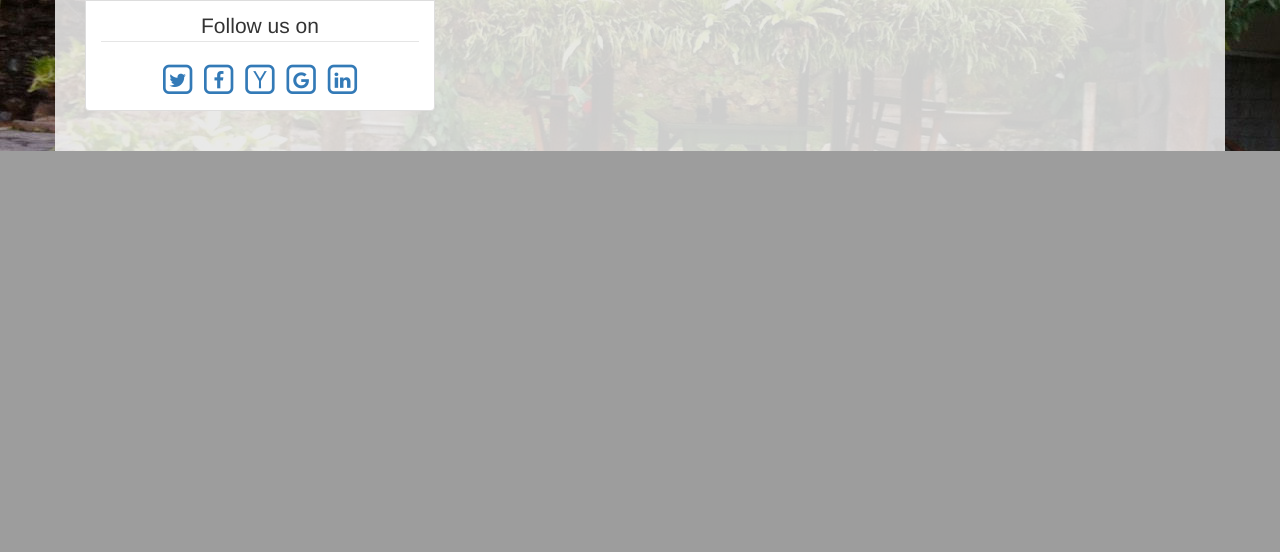
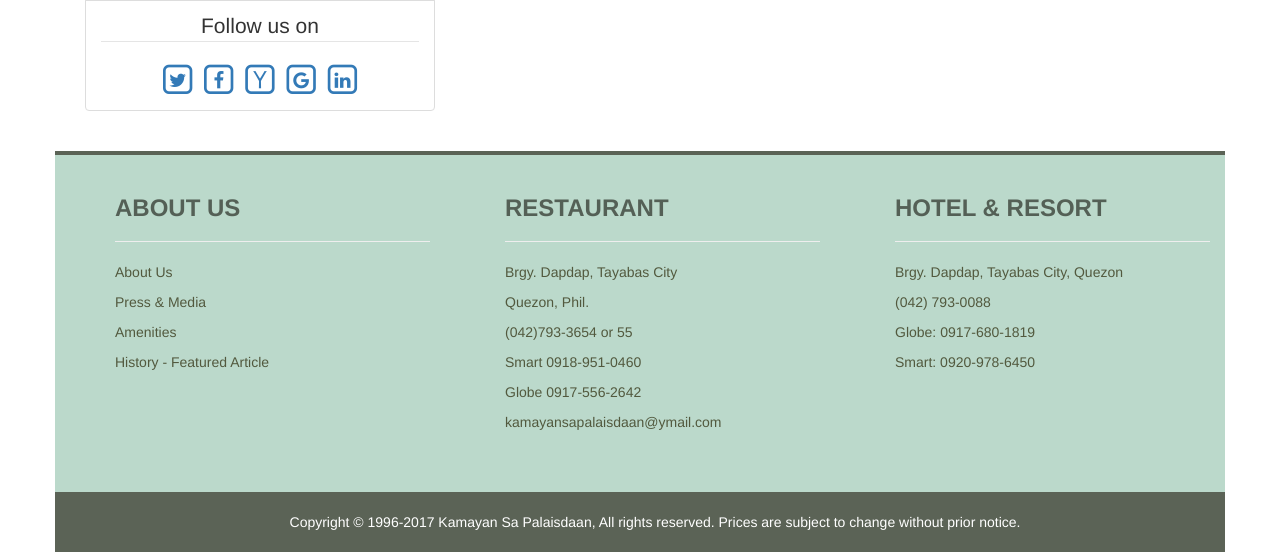
Before and after one commit to sarwin-github/Kamayan-Sa-Palaisdaan-Test-Site, a Node server app: page /menu/list in a window 1280 px wide. Shown: the part 1683-2235 px from the top of the page. Before the commit the page ends 1834 px from the top, so only its background shows below. Run offline with Node 20, Linux system fonts and the light colour scheme; data that the repository does not hold is empty; some libraries are stand-ins or nearby versions.

Commit message:
Added Footer

```diff
--- a/views/menu.ejs
+++ b/views/menu.ejs
@@ -12,36 +12,11 @@
   <script src="/js/bootstrap.js"></script>
   <script src="/js/bootstrap.min.js"></script>
   <style type="text/css">
-   body{
-    background-color: pink;
-  }
+
   .navbar-brand{
     padding-bottom: 50px;
   }
 
-  .background:before {
-    content:'';
-    position: absolute;
-    top: 0;
-    right: 0;
-    bottom: 0;
-    left: 0;
-    background:url('public/images/nav-background2.jpg');
-    background-size: 100%;
-    background-repeat: repeat-y;
-    z-index:-1;
-  }
-
-  .shadow-box{
-    -webkit-box-shadow: 0px 1px 5px 0px rgba(0,0,0,0.60);
-    -moz-box-shadow: 0px 1px 5px 0px rgba(0,0,0,0.60);
-    box-shadow: 0px 1px 5px 0px rgba(0,0,0,0.60);
-  }
-
-  .menu-style{
-    border-bottom:1px solid;
-    padding: 3px;"
-  }
   .container-text{
     margin: 10px;
   }
@@ -52,18 +27,21 @@
     padding: 5px;
   }
   .rightcol {
-   /* border:solid 1px red;
-   position: relative;
-   top: 0%;
-   left: 50%;
-   border:solid 1px red; */
    overflow-y: scroll;
-   height: 1000px;
+   height: 1200px;
+  }
+
+  .kamayanBG{
+    background:url('/public/images/nav-background2.jpg');
+    background-repeat: no-repeat;
+    background-position: right top;
+    background-attachment: fixed;
+
   }
 
 </style>
 </head>
-<body style="background:url('/public/images/nav-background2.jpg')">
+<body class="kamayanBG">
   <div class="container" style="background-color:rgba(255, 255, 255, 0.8)">
     <div class="row">
       <% include templates/navbar.ejs%>
@@ -98,7 +76,11 @@
      </div>
    </div>
    <br>
-
+   <div>
+     <div class="row">
+     <% include templates/footer2.ejs%>
+     </div>
+   </div>
 
 
 
--- /dev/null
+++ b/views/templates/footer2.ejs
@@ -0,0 +1,44 @@
+<div class="container-fluid" style="background-color:rgb(91, 99, 86); padding-top: 2px; padding-bottom: 2px;">
+</div>
+<div  style="background-color: rgba(60, 147, 108, 0.35); padding-top: 20px; padding-bottom: 50px;">
+	<footer>
+		<div class="container">
+			<div class="row text-left"  style="color: rgb(84, 96, 86)">
+				<div class="col-md-4 col-sm-4" style="padding-left: 60px;">
+					<h3><b>ABOUT US</b></h3><hr>
+					<p><a href= "#" style="color:rgb(82, 89, 62)">About Us</a></p>
+					<p><a href= "#" style="color:rgb(82, 89, 62)">Press & Media</a></p>
+					<p><a href= "#" style="color:rgb(82, 89, 62)">Amenities</a></p>
+					<p><a href= "#" style="color:rgb(82, 89, 62)">History - Featured Article</a></p>
+				</div>
+				<div class="col-md-4 col-sm-4" style="padding-left: 60px;">
+					<h3><b>RESTAURANT</b></h3><hr>
+					<p><a href= "#" style="color:rgb(82, 89, 62)">Brgy. Dapdap, Tayabas City</a></p>
+					<p><a href= "#" style="color:rgb(82, 89, 62)">Quezon, Phil.</a></p>
+					<p><a href= "#" style="color:rgb(82, 89, 62)">(042)793-3654 or 55</a></p>
+					<p><a href= "#" style="color:rgb(82, 89, 62)">Smart 0918-951-0460</a></p>
+					<p><a href= "#" style="color:rgb(82, 89, 62)">Globe 0917-556-2642</a></p>
+					<p><a href= "#" style="color:rgb(82, 89, 62)">kamayansapalaisdaan@ymail.com</a></p>
+				</div>
+				<div class="col-md-4 col-sm-4" style="padding-left: 60px;">
+					<h3><b>HOTEL & RESORT</b></h3><hr>
+					<p><a href= "#" style="color:rgb(82, 89, 62)">Brgy. Dapdap, Tayabas City, Quezon</a></p>
+					<p><a href= "#" style="color:rgb(82, 89, 62)">(042) 793-0088</a></p>
+					<p><a href= "#" style="color:rgb(82, 89, 62)">Globe: 0917-680-1819</a></p>
+					<p><a href= "#" style="color:rgb(82, 89, 62)">Smart: 0920-978-6450</a></p>
+				</div>
+			</div>
+		</div>
+	</footer>
+</div>
+<div class="container-fluid" style="background-color:rgb(91, 99, 86); padding-top: 20px; padding-bottom: 20px;">
+	<footer >
+		<div class="container">
+			<div class="row text-center"  style="color: white;">
+				<div class="col-md-12 col-sm-12">
+					Copyright © 1996-2017 Kamayan Sa Palaisdaan, All rights reserved. Prices are subject to change without prior notice.
+				</div>
+			</div>
+		</div>
+	</footer>
+</div>
--- a/views/templates/sidebar-social.ejs
+++ b/views/templates/sidebar-social.ejs
@@ -1,4 +1,4 @@
-<div class="col-sm-4 col-xs-12">
+<div class="col-sm-4 hidden-xs">
   <img src="/public/images/kamayanLogo2.png" class="img-responsive" />
   <ul class="list-group text-center">
     <li  class="list-group-item"><img src="/public/images/foods.jpg" class="img-thumbnail img-responsive" width="340" /></li>
```
Also changed, not shown: views/index.ejs (+19 -32 lines), views/templates/footer.ejs (added, +11 -0 lines).
